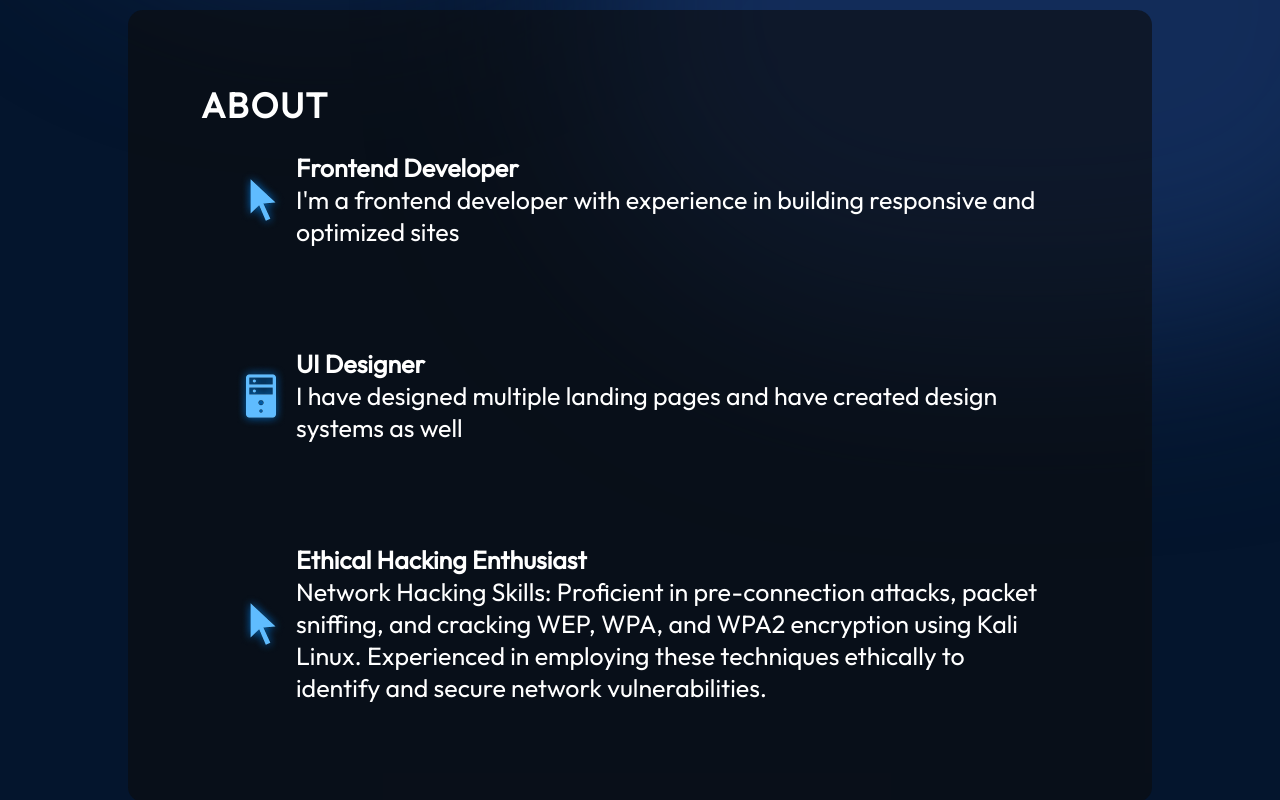
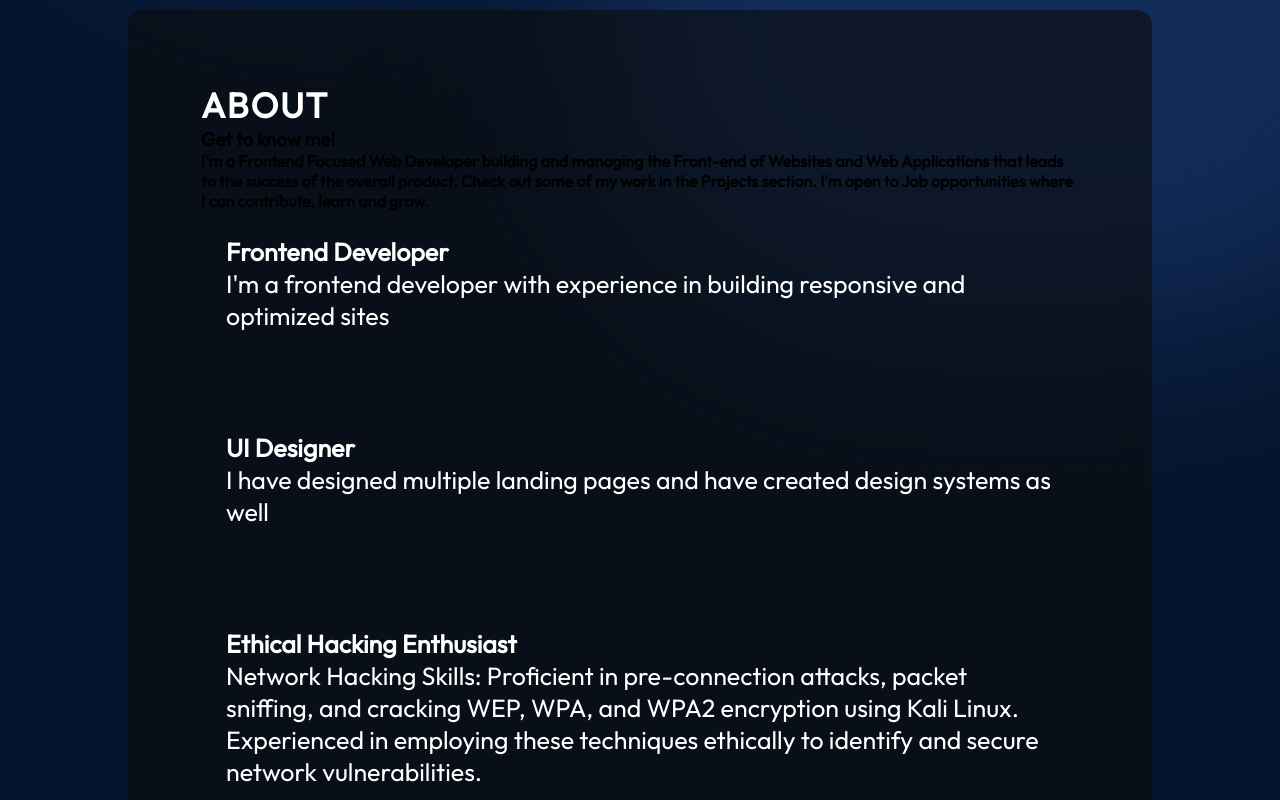
Before and after one commit to Prachi1208/portfolio, a React (Vite) app: page / in a window 1280 px wide. Shown: the part 660-1460 px from the top of the page. Built offline with nearby package versions, Linux system fonts and the light colour scheme.

Commit message:
Update About.jsx

```diff
--- a/src/components/About/About.jsx
+++ b/src/components/About/About.jsx
@@ -7,15 +7,21 @@
   return (
     <section className={styles.container} id="about">
       <h2 className={styles.title}>About</h2>
+      <h3 className={styles.title2}>Get to know me!</h3>
+
+      <h4 className={styles.title3}>
+
+I'm a Frontend Focused Web Developer building and managing the Front-end of Websites and Web Applications that leads to the success of the overall product. Check out some of my work in the Projects section.
+
+
+
+I'm open to Job opportunities where I can contribute, learn and grow.
+</h4>
       <div className={styles.content}>
-        {/* <img
-          src={getImageUrl("about/aboutImage.png")}
-          alt="Me sitting with a laptop"
-          className={styles.aboutImage}
-        /> */}
+
         <ul className={styles.aboutItems}>
           <li className={styles.aboutItem}>
-            <img src={getImageUrl("about/cursorIcon.png")} alt="Cursor icon" />
+            {/* <img src={getImageUrl("about/newcur.png")} alt="Cursor icon" /> */}
             <div className={styles.aboutItemText}>
               <h3>Frontend Developer</h3>
               <p>
@@ -25,7 +31,7 @@
             </div>
           </li>
           <li className={styles.aboutItem}>
-            <img src={getImageUrl("about/serverIcon.png")} alt="Server icon" />
+            {/* <img src={getImageUrl("about/serverIcon.png")} alt="Server icon" /> */}
             <div className={styles.aboutItemText}>
               <h3>UI Designer </h3>
               <p>
@@ -36,7 +42,7 @@
             </div>
           </li>
           <li className={styles.aboutItem}>
-            <img src={getImageUrl("about/cursorIcon.png")} alt="UI icon" />
+            {/* <img src={getImageUrl("about/cursorIcon.png")} alt="UI icon" /> */}
             <div className={styles.aboutItemText}>
               <h3>Ethical Hacking Enthusiast</h3>
               <p>
```
